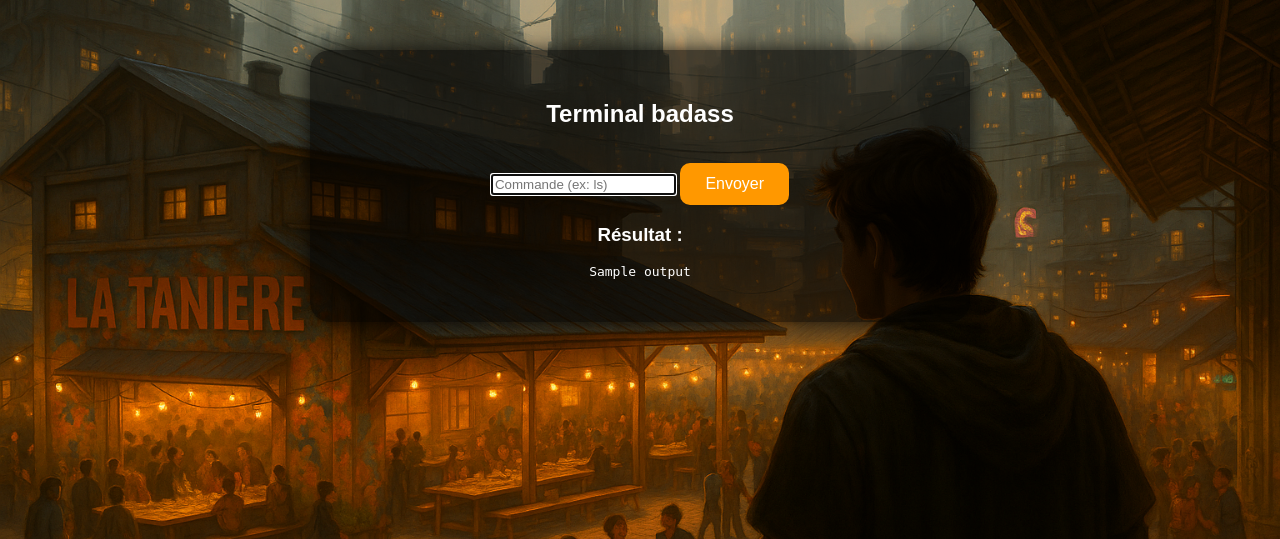
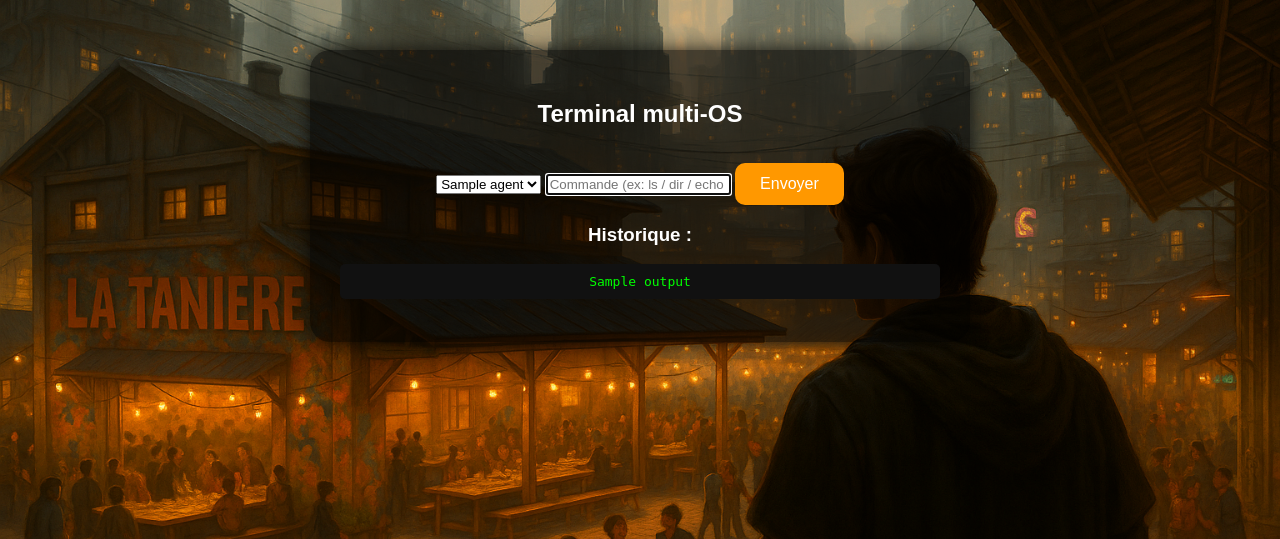
Before and after one commit to PrincesseVoiture/ProjetFinalPythonSecuS7, a Flask app: template frontend/templates/terminal.html in a window 1280 px wide. Shown: the top 539 px of the page. Run offline with Flask 3, Linux system fonts and the light colour scheme; the template is opened without the code that fills it: most values are stand-ins (such as "Sample title", 1, 10 or a date in 2020).

Commit message:
Fix dashboard + terminal

```diff
--- a/frontend/app.py
+++ b/frontend/app.py
@@ -41,7 +41,6 @@ def dashboard():
         headers = {"Authorization": f"Bearer {session['token']}"}
         res = requests.get(f"{API_URL}/agents", headers=headers)
         agents = res.json()
-        print(agents)
     except Exception as e:
         print(e)
         agents = []
@@ -54,25 +53,45 @@ def terminal():
     if "user" not in session or "token" not in session:
         return redirect("/login")
 
+    # liste des agents depuis l'API
+    try:
+        headers = {"Authorization": f"Bearer {session['token']}"}
+        res = requests.get(f"{API_URL}/agents", headers=headers)
+        agents = res.json()  #  recup id agent
+    except:
+        agents = []
+
     if "history" not in session:
         session["history"] = ["Bienvenue dans votre terminal Flask."]
+    selected_agent_id = None
 
     if request.method == "POST":
         cmd = request.form["command"]
-        try:
-            headers = {"Authorization": f"Bearer {session['token']}"}
-            res = requests.post(f"{API_URL}/command/pc-01?cmd={cmd}", headers=headers)
-            data = res.json()
-            result = data.get("message", "Erreur API")
-        except:
-            result = "Impossible de joindre l'API"
+        selected_agent_id = request.form.get("agent_id", agents[0]["hostname"] if agents else None)
 
-        # Ajouter la commande + sortie à l'historique
-        session["history"].append(f"$ {cmd}\n{result}")
+        if selected_agent_id:
+            try:
+                res = requests.post(
+                    f"{API_URL}/agent/command",
+                    headers=headers,
+                    json={"agent_id": selected_agent_id, "command": cmd}
+                )
+                data = res.json()
+                result = f"Commande envoyée à {selected_agent_id} (id: {data.get('id')})"
+            except:
+                result = f"Impossible de joindre l'API pour {selected_agent_id}"
+        else:
+            result = "Aucun agent disponible"
+
+        session["history"].append(f"[{selected_agent_id}] $ {cmd}\n{result}")
         session["history"] = session["history"][-15:]
+    else:
+        # Si GET, on garde le1er agent par défaut
+        selected_agent_id = agents[0]["hostname"] if agents else None
+
 
     output = "\n".join(session["history"])
-    return render_template("terminal.html", output=output, title="Terminal")
+    return render_template("terminal.html", output=output, agents=agents, selected_agent_id=selected_agent_id, title="Terminal")
 
 @app.route("/logout")
 def logout():
--- a/frontend/templates/terminal.html
+++ b/frontend/templates/terminal.html
@@ -1,22 +1,29 @@
 {% extends "base.html" %}
 {% block content %}
 <div class="box">
-    <h2>Terminal badass</h2>
+    <h2>Terminal multi-OS</h2>
 
     <form method="POST" id="terminal-form">
-        <input type="text" name="command" placeholder="Commande (ex: ls)" required>
+        <select name="agent_id" required>
+            {% for agent in agents %}
+            <option value="{{ agent.hostname }}" {% if agent.hostname == selected_agent_id %}selected{% endif %}>
+                {{ agent.hostname }}
+            </option>
+            {% endfor %}
+        </select>
+        <input type="text" name="command" placeholder="Commande (ex: ls / dir / echo hello)" required>
         <button type="submit">Envoyer</button>
     </form>
 
-    <h3>Résultat :</h3>
-    <pre>{{ output }}</pre>
+    <h3>Historique :</h3>
+    <pre style="background:#111;color:#0f0;padding:10px;border-radius:5px;">{{ output }}</pre>
 </div>
 
 <script>
 const input = document.querySelector('input[name="command"]');
 input.focus();
 
-// soumission avec Enter
+// Soumission avec Enter
 input.addEventListener('keypress', function(e) {
     if (e.key === 'Enter') {
         e.preventDefault();
@@ -24,7 +31,7 @@ input.addEventListener('keypress', function(e) {
     }
 });
 
-// focus automatique après soumission
+// Focus automatique après soumission
 const form = document.getElementById('terminal-form');
 form.addEventListener('submit', () => {
     setTimeout(() => input.focus(), 100);
```
Also changed, not shown: agent.py (+14 -26 lines).
